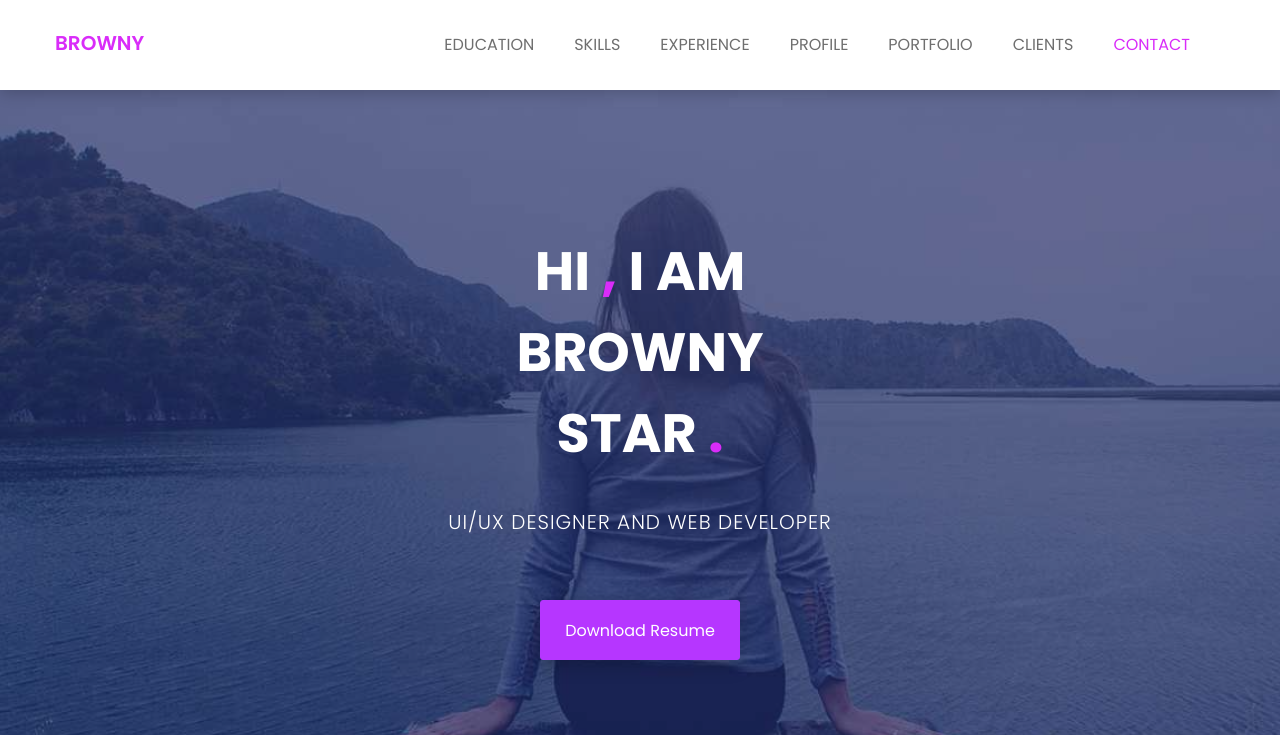
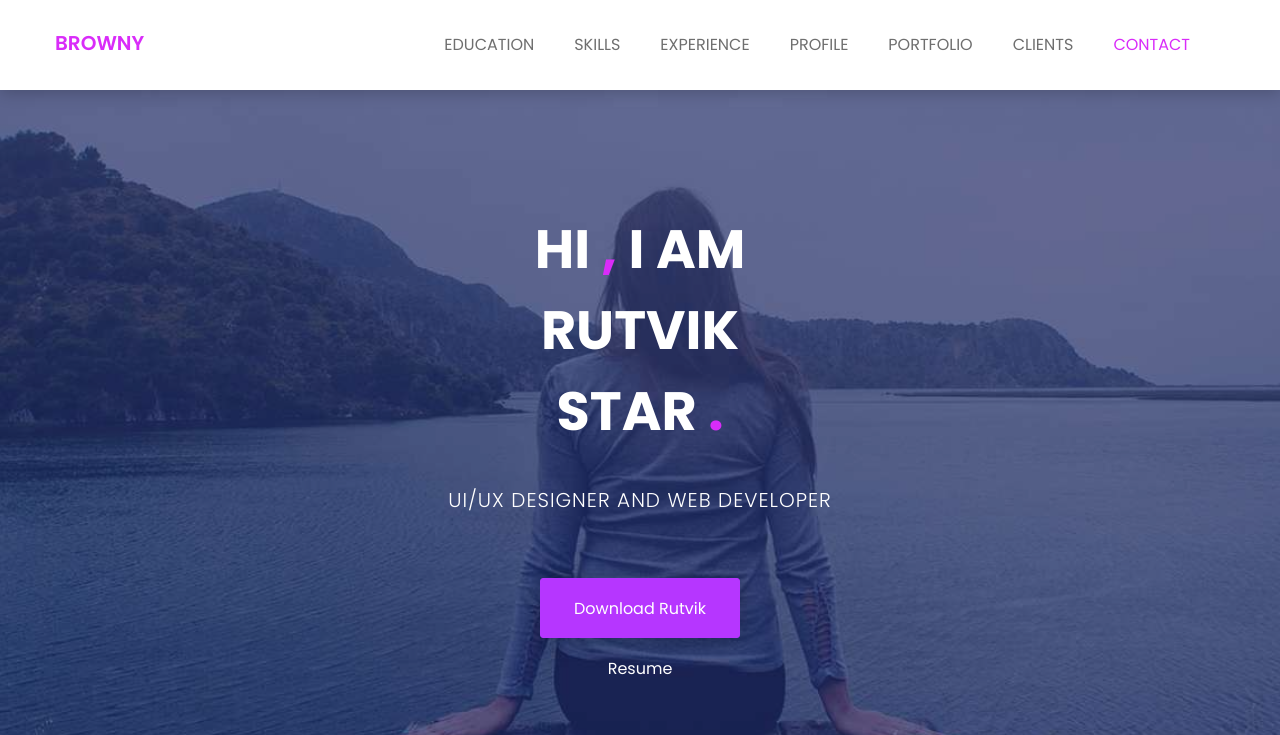
Before and after one commit to thoratrutvik/prownyproject, a plain HTML site: page index.html in a window 1280 px wide. Shown: the top 735 px of the page. Drawn offline with nearby package versions, Linux system fonts and the light colour scheme.

Commit message:
the code is updated

```diff
--- a/index.html
+++ b/index.html
@@ -103,9 +103,9 @@
 				<div class="row">
 					<div class="col-md-12 text-center">
 						<div class="header-text">
-							<h2>hi <span>,</span> i am <br> browny <br> star <span>.</span>   </h2>
+							<h2>hi <span>,</span> i am <br> rutvik <br> star <span>.</span> </h2>
 							<p>ui/ux designer and web developer</p>
-							<a href="assets/download/browney.txt" download>download resume</a>
+							<a href="assets/download/browney.txt" download>download rutvik resume</a>
 						</div><!--/.header-text-->
 					</div><!--/.col-->
 				</div><!-- /.row-->
```
